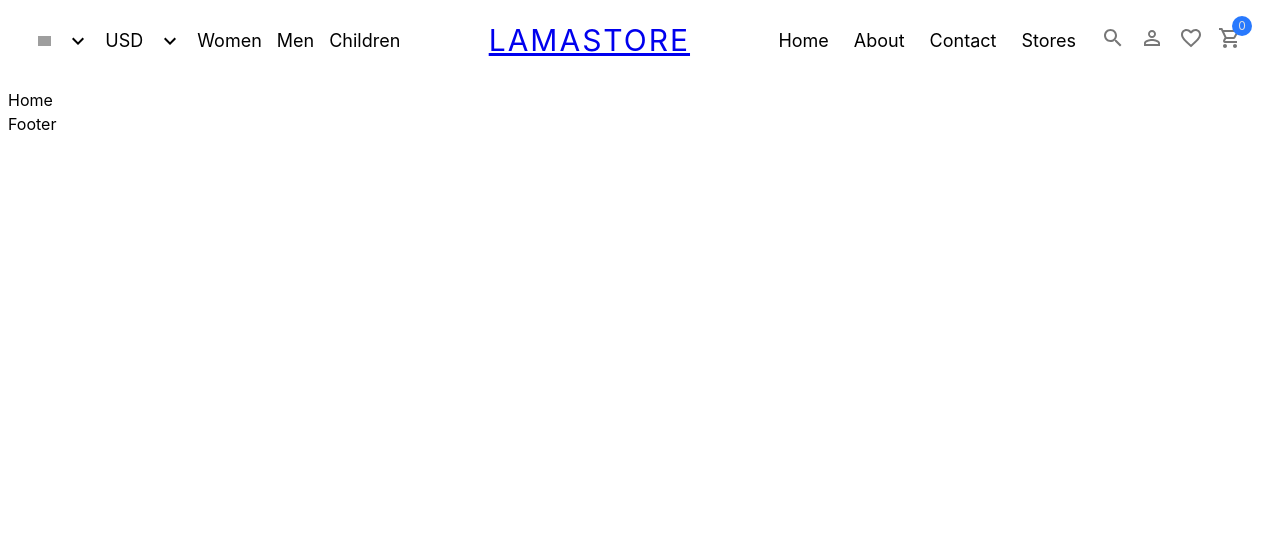
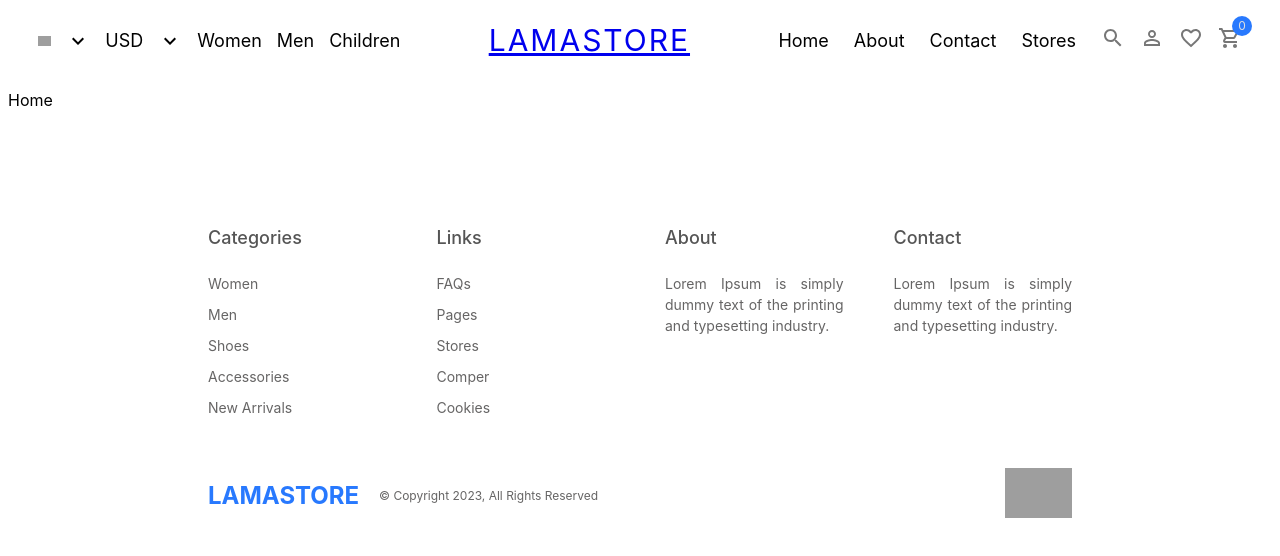
Before and after one commit to DhuhaAhmad/E-commerce-App, a React app in the folder client/: page / in a window 1280 px wide. Shown: the top 556 px of the page. Built offline with nearby package versions, Linux system fonts and the light colour scheme; grey boxes are pictures that could not be loaded; the HTML template or start-up script is replaced by a standard one.

Commit message:
created footer

```diff
--- a/client/src/components/Footer/Footer.jsx
+++ b/client/src/components/Footer/Footer.jsx
@@ -1,7 +1,53 @@
 import React from 'react'
-
+import './Footer.scss'
 export const Footer = () => {
   return (
-    <div>Footer</div>
+    <div className='footer'>
+
+      <div className="top">
+
+        <div className="item">
+          <h1>Categories</h1>
+          <span>Women</span>
+          <span>Men</span>
+          <span>Shoes</span>
+          <span>Accessories</span>
+          <span>New Arrivals</span>
+        </div>
+        <div className="item">
+
+        <h1>Links</h1>
+          <span>FAQs</span>
+          <span>Pages</span>
+          <span>Stores</span>
+          <span>Comper</span>
+          <span>Cookies</span>
+        </div>
+        <div className="item">
+        <h1>About</h1>
+          <span>Lorem Ipsum is simply dummy text of the printing and typesetting industry. </span>
+        </div>
+        <div className="item">
+        <h1>Contact</h1>
+
+<span>Lorem Ipsum is simply dummy text of the printing and typesetting industry.</span>
+
+        </div>
+      </div>
+      <div className="bottom">
+
+        <div className="left">
+          <span className="logo">LAMASTORE</span>
+          <span className="copyright">
+          © Copyright 2023, All Rights Reserved
+          </span>
+        </div>
+        <div className="right">
+          <img src="https://help.zazzle.com/hc/article_attachments/360010513393/Logos-01.png" alt=""
+          // height={100}
+          />
+        </div>
+      </div>
+    </div>
   )
 }
--- /dev/null
+++ b/client/src/components/Footer/Footer.scss
@@ -0,0 +1,54 @@
+.footer{
+    margin: 100px 200px 20px 200px;
+
+    .top{
+        display: flex;
+        gap: 50px;
+
+        .item{
+            flex: 1;
+            display: flex;
+            flex-direction: column;
+            gap: 10px;
+            text-align: justify;
+            font-size: 14px;
+
+            h1{
+                font-size: 18px;
+                font-weight: 500;
+                color: #555;
+            }
+            span{
+                color: #666565;
+            }
+
+        }
+    }
+
+    .bottom{
+        display: flex;
+        justify-content: space-between;
+        align-items: center;
+        margin-top: 50px;
+        .left{
+            display: flex;
+            align-items: center;
+            .logo{
+                color: #2879fe;
+                font-weight: bold;
+                font-size: 24px;
+            }
+
+            .copyright{
+                margin-left: 20px;
+                font-size: 12px;
+                color: #666565;
+            }
+        }
+        .right{
+            img{
+                height: 50px;
+            }
+        }
+    }
+}
```
